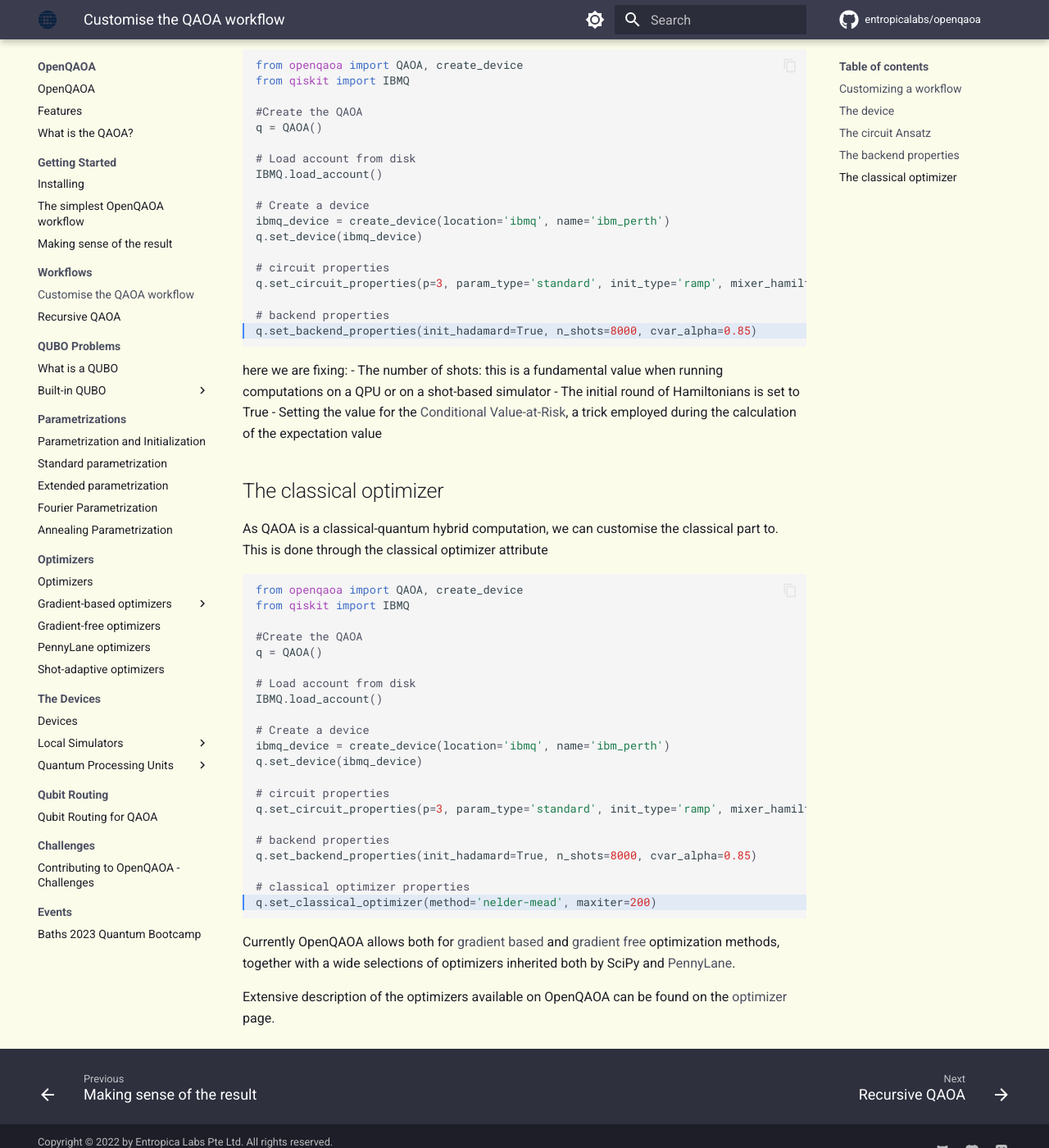
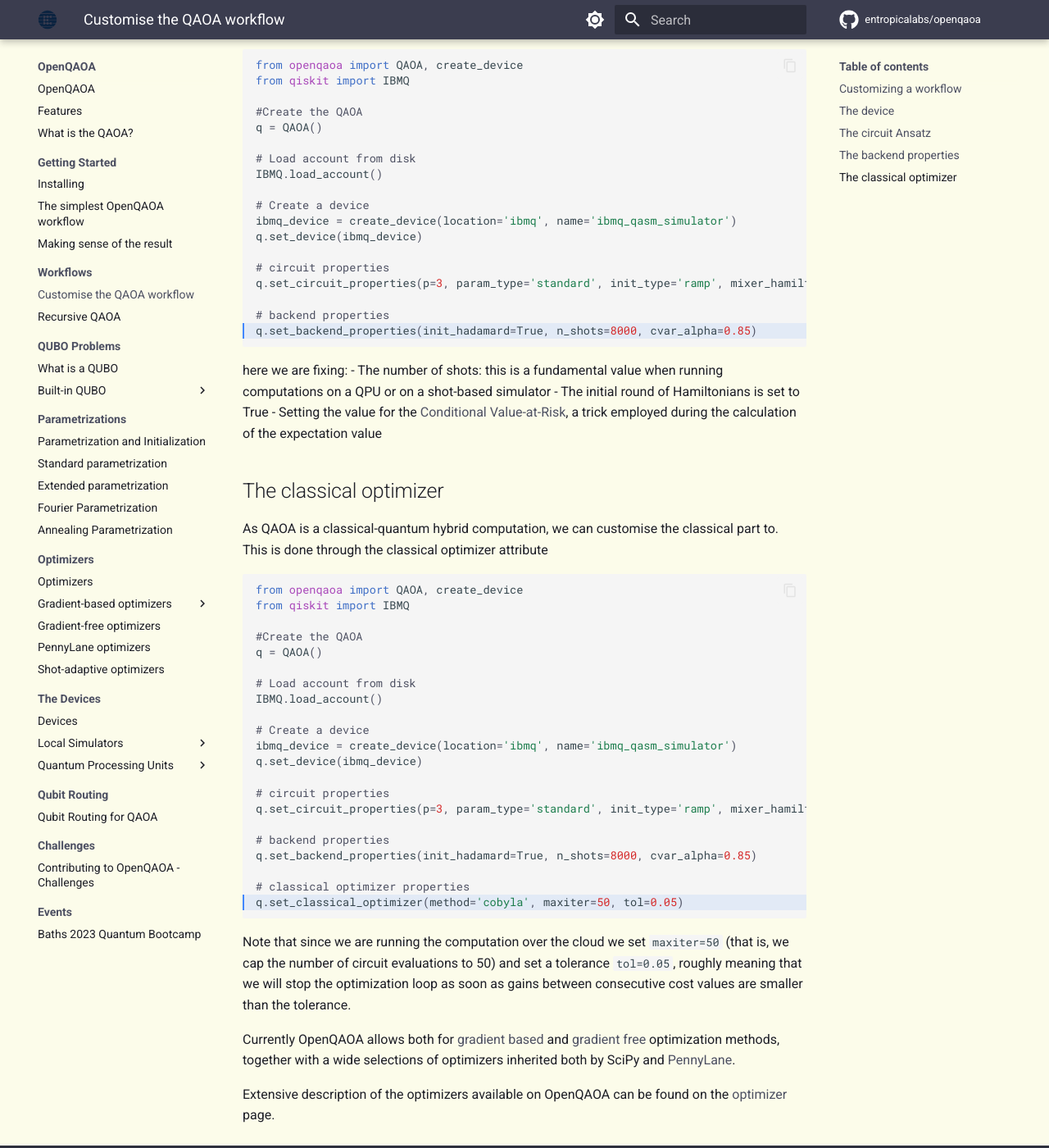
Before and after one commit to entropicalabs/openqaoa-website, an MkDocs documentation site: the page built from docs/workflows/customise-the-QAOA-workflow.md, in a window 1280 px wide and 1400 px high, scrolled down 2781 px. Shown: the whole window at 82% size. Built offline with MkDocs 1.6.1 and Material for MkDocs 9.7.7, drawn with Linux system fonts in a browser that asks for light colours; comment, search, counter and statistics services are not loaded; some of the changed text lies outside the part shown.

````diff
--- a/docs/workflows/customise-the-QAOA-workflow.md
+++ b/docs/workflows/customise-the-QAOA-workflow.md
@@ -43,7 +43,7 @@ from qiskit import IBMQ
 q = QAOA()
 
 # Create a device
-ibmq_device = create_device(location='ibmq', name='ibm_perth')
+ibmq_device = create_device(location='ibmq', name='ibmq_qasm_simulator')
 q.set_device(ibmq_device)
 
 # circuit properties
@@ -53,7 +53,7 @@ q.set_circuit_properties(p=3, param_type='standard', init_type='ramp', mixer_ham
 q.set_backend_properties(init_hadamard=True, n_shots=8000, cvar_alpha=0.85)
 
 # classical optimizer properties
-q.set_classical_optimizer(method='nelder-mead', maxiter=200)
+q.set_classical_optimizer(method='cobyla', maxiter=50, tol=0.05)
 
 q.compile(qubo_problem)
 q.optimize()
@@ -74,7 +74,7 @@ q = QAOA()
 IBMQ.load_account()
 
 # Create a device
-ibmq_device = create_device(location='ibmq', name='ibm_perth')
+ibmq_device = create_device(location='ibmq', name='ibmq_qasm_simulator')
 q.set_device(ibmq_device)
 ```
 
@@ -99,7 +99,7 @@ q = QAOA()
 IBMQ.load_account()
 
 # Create a device
-ibmq_device = create_device(location='ibmq', name='ibm_perth')
+ibmq_device = create_device(location='ibmq', name='ibmq_qasm_simulator')
 q.set_device(ibmq_device)
 
 # circuit properties
@@ -128,7 +128,7 @@ q = QAOA()
 IBMQ.load_account()
 
 # Create a device
-ibmq_device = create_device(location='ibmq', name='ibm_perth')
+ibmq_device = create_device(location='ibmq', name='ibmq_qasm_simulator')
 q.set_device(ibmq_device)
 
 # circuit properties
@@ -158,7 +158,7 @@ q = QAOA()
 IBMQ.load_account()
 
 # Create a device
-ibmq_device = create_device(location='ibmq', name='ibm_perth')
+ibmq_device = create_device(location='ibmq', name='ibmq_qasm_simulator')
 q.set_device(ibmq_device)
 
 # circuit properties
@@ -168,8 +168,10 @@ q.set_circuit_properties(p=3, param_type='standard', init_type='ramp', mixer_ham
 q.set_backend_properties(init_hadamard=True, n_shots=8000, cvar_alpha=0.85)
 
 # classical optimizer properties
-q.set_classical_optimizer(method='nelder-mead', maxiter=200)
+q.set_classical_optimizer(method='cobyla', maxiter=50, tol=0.05)
 ```
+
+Note that since we are running the computation over the cloud we set `maxiter=50` (that is, we cap the number of circuit evaluations to 50) and set a tolerance `tol=0.05`, roughly meaning that we will stop the optimization loop as soon as gains between consecutive cost values are smaller than the tolerance.
 
 Currently OpenQAOA allows both for [gradient based](/docs/optimizers/gradient-based-optimizers.md) and [gradient free](/docs/optimizers/gradient-free-optimizers.md) optimization methods, together with a wide selections of optimizers inherited both by SciPy and [PennyLane](/docs/optimizers/pennylane-optimizers.md).
 
````
Also changed, not shown: docs/hackatons/bath-challenge.md (+3 -3 lines), docs/making-sense-of-the-result.md (+3 -3 lines), docs/workflows/recursive-qaoa.md (+1 -1 lines).
